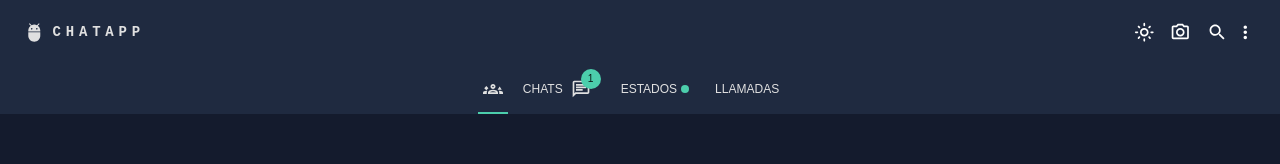
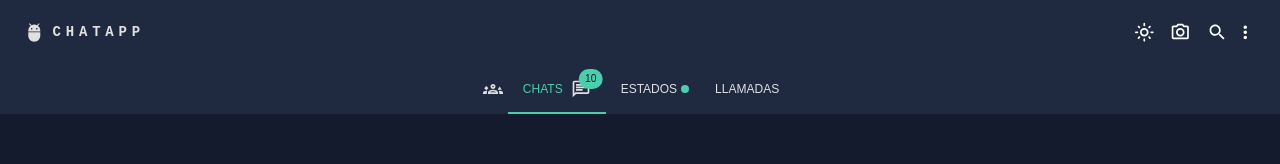
Before and after one commit to NJ9802/ChatApp-React, a React (Vite) app in the folder frontend/chatapp-frontend/: page / in a window 1280 px wide. Shown: the top 164 px of the page. Built offline with nearby package versions, Linux system fonts and the light colour scheme.

Commit message:
aria-label="chat"Add dependencies @chatscope/chat-ui-kit-react and @chatscope/chat-ui-kit-styles to package.json and update Navbar.jsx

```diff
--- a/frontend/chatapp-frontend/package.json
+++ b/frontend/chatapp-frontend/package.json
@@ -9,6 +9,8 @@
     "preview": "vite preview"
   },
   "dependencies": {
+    "@chatscope/chat-ui-kit-react": "^1.10.1",
+    "@chatscope/chat-ui-kit-styles": "^1.4.0",
     "@mui/icons-material": "^5.11.9",
     "react": "^18.2.0",
     "react-dom": "^18.2.0",
--- a/frontend/chatapp-frontend/src/components/Navbar.jsx
+++ b/frontend/chatapp-frontend/src/components/Navbar.jsx
@@ -33,7 +33,7 @@ function Navbar() {
   const colorMode = useContext(ColorModeContext);
 
   const [anchorElUser, setAnchorElUser] = useState(null);
-  const [value, setValue] = useState(0);
+  const [value, setValue] = useState(1);
 
   const handleChange = (event, newValue) => {
     setValue(newValue);
@@ -187,8 +187,8 @@ function Navbar() {
           value={value}
           onChange={handleChange}
           aria-label="icon position tabs example"
-          textColor='secondary'
-          indicatorColor='secondary'
+          textColor="secondary"
+          indicatorColor="secondary"
           centered
           sx={{
             height: "50px !important",
@@ -204,7 +204,7 @@ function Navbar() {
           <Tab
             sx={styles.tabs.labels}
             icon={
-              <Badge badgeContent={1} color="secondary">
+              <Badge badgeContent={10} color="secondary">
                 <ChatOutlinedIcon style={styles.tabs.icons} />
               </Badge>
             }
```
Also changed, not shown: 1 other file (tests, documents, lock files or other folders).
